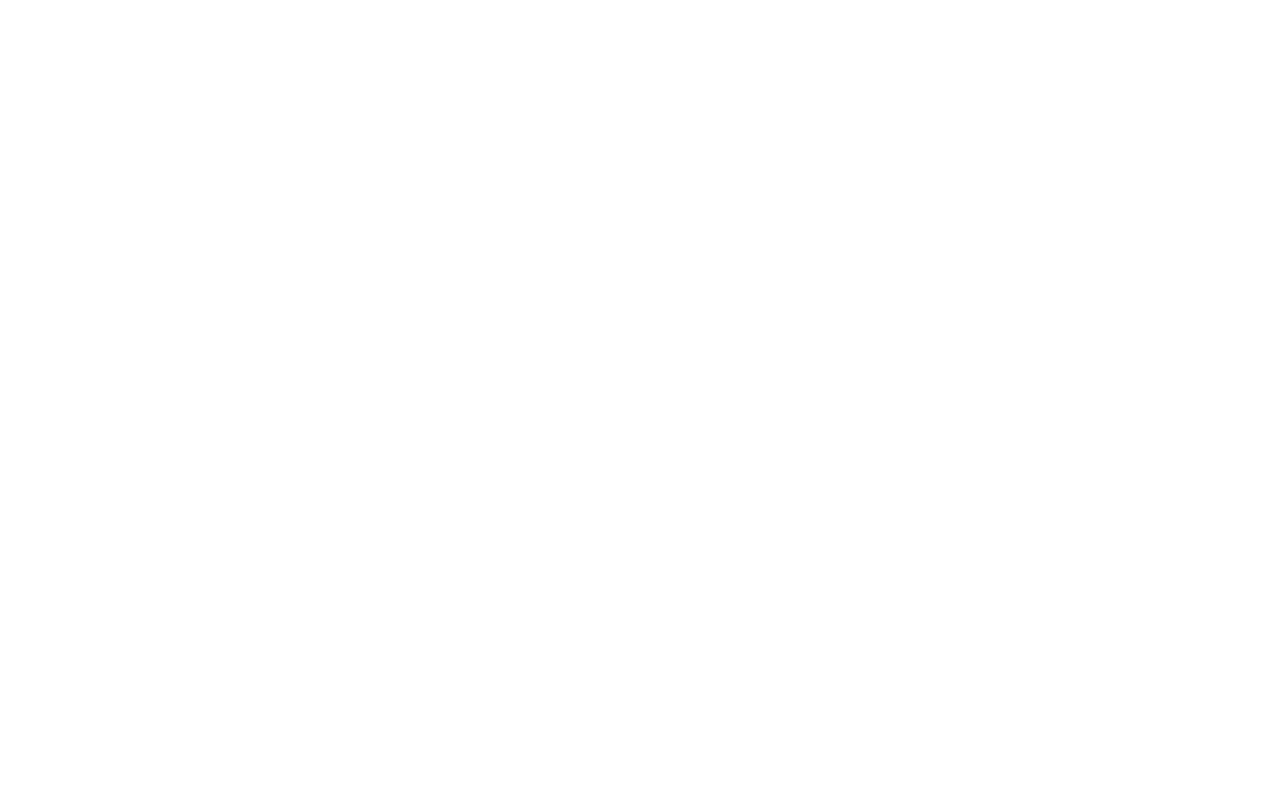
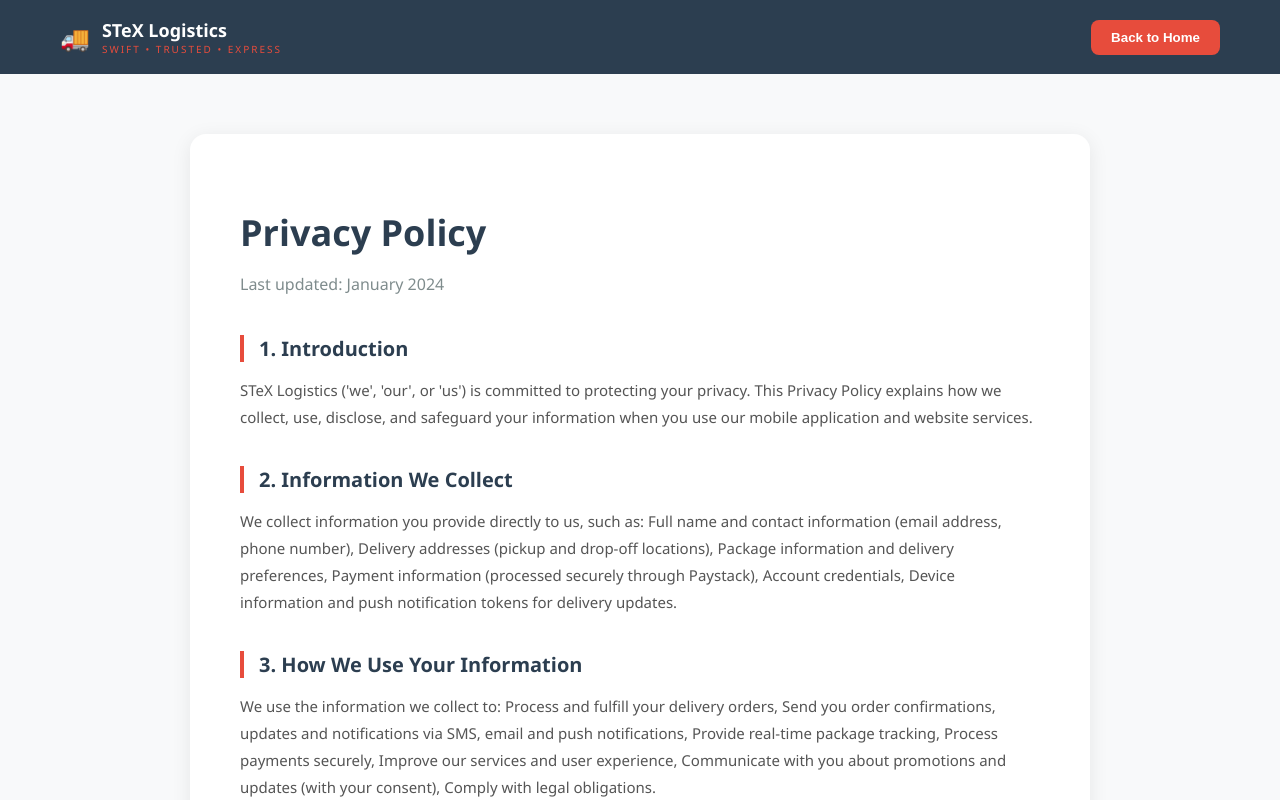
Before and after one commit to tobbydelivery/tobby-customer, a React (Create React App) app: page /privacy-policy in a window 1280 px wide. Before the commit this address had no page. Shown: the top 800 px of the page. Built offline with nearby package versions, Linux system fonts and the light colour scheme.

Commit message:
Add Privacy Policy page for Google Play Store

```diff
--- a/src/App.js
+++ b/src/App.js
@@ -5,6 +5,7 @@ import Login from "./pages/Login";
 import Register from "./pages/Register";
 import Track from "./pages/Track";
 import Dashboard from "./pages/Dashboard";
+import PrivacyPolicy from "./pages/PrivacyPolicy";
 
 const App = () => {
   return (
@@ -15,6 +16,7 @@ const App = () => {
         <Route path="/register" element={<Register />} />
         <Route path="/track" element={<Track />} />
         <Route path="/dashboard" element={<Dashboard />} />
+        <Route path="/privacy-policy" element={<PrivacyPolicy />} />
       </Routes>
     </BrowserRouter>
   );
--- /dev/null
+++ b/src/pages/PrivacyPolicy.js
@@ -0,0 +1,94 @@
+import React from "react";
+import { useNavigate } from "react-router-dom";
+
+const PrivacyPolicy = () => {
+  const navigate = useNavigate();
+
+  return (
+    <div style={{ fontFamily: "'Segoe UI', sans-serif", background: "#f8f9fa", minHeight: "100vh" }}>
+      {/* Navbar */}
+      <nav style={{ background: "#2c3e50", padding: "18px 60px", display: "flex", justifyContent: "space-between", alignItems: "center" }}>
+        <div style={{ display: "flex", alignItems: "center", gap: "12px", cursor: "pointer" }} onClick={() => navigate("/")}>
+          <span style={{ fontSize: "24px" }}>🚚</span>
+          <div>
+            <div style={{ color: "white", fontWeight: "800", fontSize: "18px" }}>STeX Logistics</div>
+            <div style={{ color: "#e74c3c", fontSize: "10px", letterSpacing: "2px" }}>SWIFT • TRUSTED • EXPRESS</div>
+          </div>
+        </div>
+        <button onClick={() => navigate("/")} style={{ padding: "10px 20px", background: "#e74c3c", color: "white", border: "none", borderRadius: "8px", cursor: "pointer", fontWeight: "600" }}>
+          Back to Home
+        </button>
+      </nav>
+
+      <div style={{ maxWidth: "900px", margin: "60px auto", padding: "0 20px" }}>
+        <div style={{ background: "white", borderRadius: "16px", padding: "50px", boxShadow: "0 4px 20px rgba(0,0,0,0.08)" }}>
+          <h1 style={{ color: "#2c3e50", fontSize: "36px", fontWeight: "900", marginBottom: "10px" }}>Privacy Policy</h1>
+          <p style={{ color: "#7f8c8d", marginBottom: "40px" }}>Last updated: January 2024</p>
+
+          {[
+            {
+              title: "1. Introduction",
+              content: "STeX Logistics ('we', 'our', or 'us') is committed to protecting your privacy. This Privacy Policy explains how we collect, use, disclose, and safeguard your information when you use our mobile application and website services."
+            },
+            {
+              title: "2. Information We Collect",
+              content: "We collect information you provide directly to us, such as: Full name and contact information (email address, phone number), Delivery addresses (pickup and drop-off locations), Package information and delivery preferences, Payment information (processed securely through Paystack), Account credentials, Device information and push notification tokens for delivery updates."
+            },
+            {
+              title: "3. How We Use Your Information",
+              content: "We use the information we collect to: Process and fulfill your delivery orders, Send you order confirmations, updates and notifications via SMS, email and push notifications, Provide real-time package tracking, Process payments securely, Improve our services and user experience, Communicate with you about promotions and updates (with your consent), Comply with legal obligations."
+            },
+            {
+              title: "4. Location Data",
+              content: "Our delivery agents use GPS location services to provide real-time tracking of your packages. We collect location data only when actively tracking a delivery. Customers can view their delivery agent's location in real-time through our app and website. We do not store location data after delivery is complete."
+            },
+            {
+              title: "5. Information Sharing",
+              content: "We do not sell, trade, or rent your personal information to third parties. We may share your information with: Delivery agents assigned to your order (name, phone, delivery address only), Payment processors (Paystack) for secure payment handling, SMS providers (Twilio) for delivery notifications, Analytics providers to improve our services. All third parties are bound by confidentiality agreements."
+            },
+            {
+              title: "6. Data Security",
+              content: "We implement industry-standard security measures to protect your information including: SSL/TLS encryption for all data transmission, Bcrypt password hashing, JWT token-based authentication, Secure MongoDB database with access controls, Regular security audits and updates."
+            },
+            {
+              title: "7. Your Rights",
+              content: "You have the right to: Access your personal data, Correct inaccurate data, Request deletion of your account and data, Opt-out of marketing communications, Request a copy of your data. To exercise these rights, contact us at support@stexlogistics.com."
+            },
+            {
+              title: "8. Children's Privacy",
+              content: "Our services are not directed to children under 13 years of age. We do not knowingly collect personal information from children under 13."
+            },
+            {
+              title: "9. Changes to This Policy",
+              content: "We may update this Privacy Policy from time to time. We will notify you of any changes by posting the new Privacy Policy on this page and sending an email notification. Your continued use of our services after changes constitutes acceptance."
+            },
+            {
+              title: "10. Contact Us",
+              content: "If you have questions about this Privacy Policy, please contact us at: Email: support@stexlogistics.com, Phone: +234 800 000 0000, Address: Lagos, Nigeria."
+            }
+          ].map((section, i) => (
+            <div key={i} style={{ marginBottom: "35px" }}>
+              <h2 style={{ color: "#2c3e50", fontSize: "20px", fontWeight: "700", marginBottom: "12px", borderLeft: "4px solid #e74c3c", paddingLeft: "15px" }}>
+                {section.title}
+              </h2>
+              <p style={{ color: "#555", lineHeight: "1.8", fontSize: "15px" }}>{section.content}</p>
+            </div>
+          ))}
+
+          <div style={{ background: "#f8f9fa", borderRadius: "12px", padding: "20px", marginTop: "40px", borderLeft: "4px solid #e74c3c" }}>
+            <p style={{ color: "#555", margin: 0, fontSize: "14px" }}>
+              By using STeX Logistics services, you agree to this Privacy Policy. For questions or concerns, contact us at <a href="mailto:support@stexlogistics.com" style={{ color: "#e74c3c" }}>support@stexlogistics.com</a>
+            </p>
+          </div>
+        </div>
+      </div>
+
+      {/* Footer */}
+      <div style={{ background: "#2c3e50", padding: "20px 60px", textAlign: "center", marginTop: "40px" }}>
+        <p style={{ color: "#95a5a6", margin: 0, fontSize: "13px" }}>© 2024 STeX Logistics. All rights reserved.</p>
+      </div>
+    </div>
+  );
+};
+
+export default PrivacyPolicy;
```
